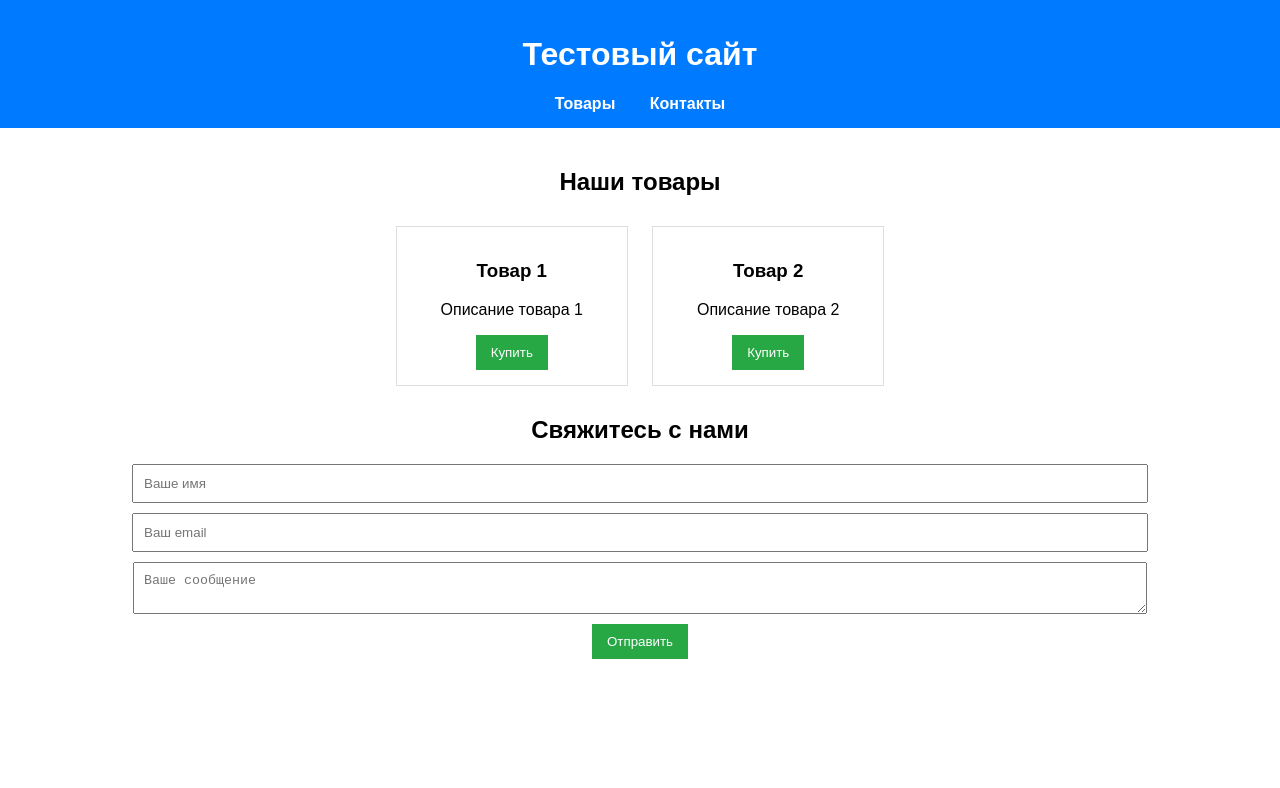
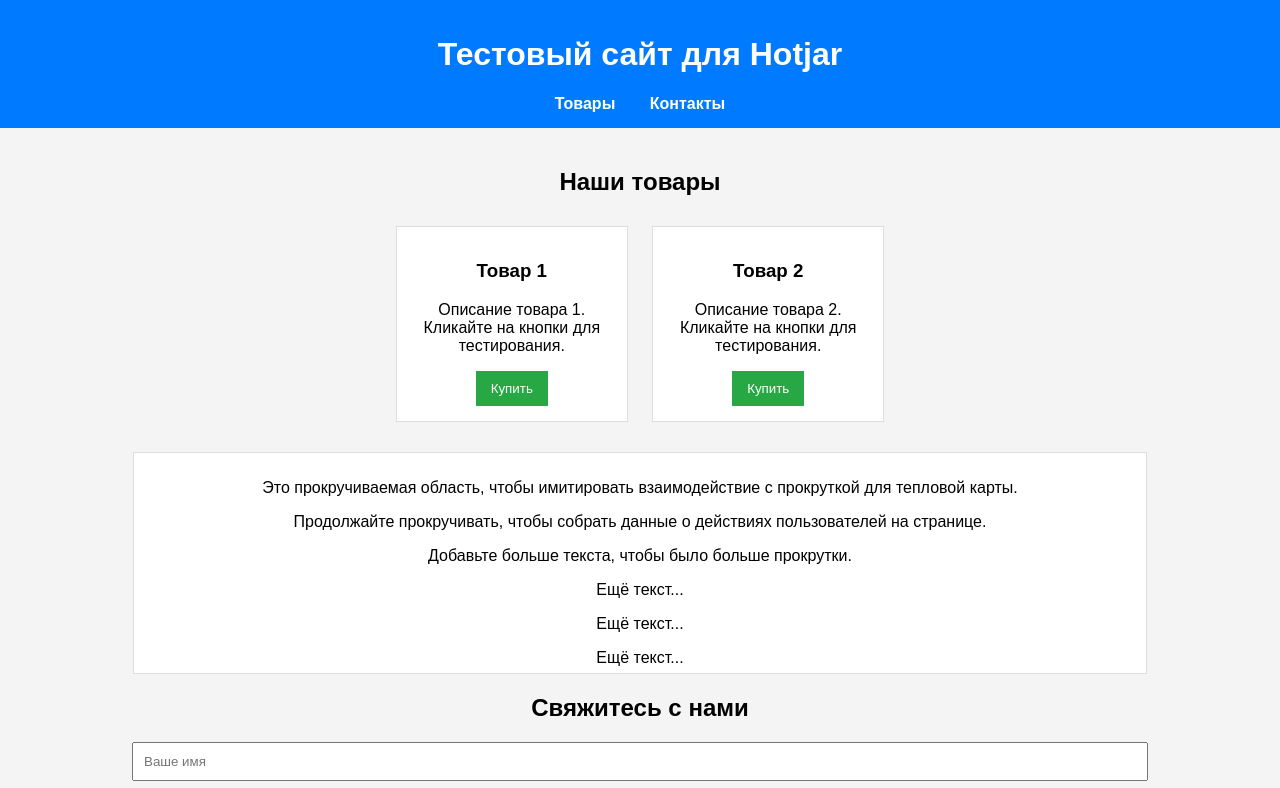
Before and after one commit to KhamitovRustam22z/usability-test-site, a plain HTML site: page index.html in a window 1280 px wide. Shown: the top 788 px of the page. Drawn offline with Linux system fonts and the light colour scheme.

Commit message:
Добавлен Hotjar3

```diff
--- a/index.html
+++ b/index.html
@@ -13,40 +13,115 @@
     </script>
     <meta charset="UTF-8">
     <meta name="viewport" content="width=device-width, initial-scale=1.0">
-    <title>Тестовый сайт</title>
+    <title>Тестовый сайт для Hotjar</title>
     <style>
-        body { font-family: Arial, sans-serif; margin: 0; padding: 0; text-align: center; }
-        header { background: #007bff; color: #fff; padding: 15px; }
-        nav a { color: white; margin: 0 15px; text-decoration: none; font-weight: bold; }
-        .container { padding: 20px; }
-        .card { display: inline-block; border: 1px solid #ddd; padding: 15px; margin: 10px; width: 200px; }
-        .cta { background: #28a745; color: white; padding: 10px 15px; border: none; cursor: pointer; }
-        .form input, .form textarea { display: block; width: 80%; margin: 10px auto; padding: 10px; }
+        body {
+            font-family: Arial, sans-serif;
+            margin: 0;
+            padding: 0;
+            text-align: center;
+            background-color: #f4f4f4;
+        }
+        header {
+            background: #007bff;
+            color: #fff;
+            padding: 15px;
+        }
+        nav a {
+            color: white;
+            margin: 0 15px;
+            text-decoration: none;
+            font-weight: bold;
+        }
+        .container {
+            padding: 20px;
+        }
+        .card {
+            display: inline-block;
+            border: 1px solid #ddd;
+            padding: 15px;
+            margin: 10px;
+            width: 200px;
+            background-color: #fff;
+            cursor: pointer;
+            transition: all 0.3s ease;
+        }
+        .card:hover {
+            box-shadow: 0 4px 8px rgba(0, 0, 0, 0.2);
+        }
+        .cta {
+            background: #28a745;
+            color: white;
+            padding: 10px 15px;
+            border: none;
+            cursor: pointer;
+            transition: background 0.3s ease;
+        }
+        .cta:hover {
+            background: #218838;
+        }
+        .form input, .form textarea {
+            display: block;
+            width: 80%;
+            margin: 10px auto;
+            padding: 10px;
+        }
+        .form button {
+            background: #ff5722;
+            color: white;
+            padding: 10px 15px;
+            border: none;
+            cursor: pointer;
+        }
+        .form button:hover {
+            background: #e64a19;
+        }
+        .scrollable {
+            height: 200px;
+            overflow-y: auto;
+            background: #fff;
+            border: 1px solid #ddd;
+            padding: 10px;
+            margin: 20px auto;
+            width: 80%;
+        }
     </style>
-
 </head>
 <body>
     <header>
-        <h1>Тестовый сайт</h1>
+        <h1>Тестовый сайт для Hotjar</h1>
         <nav>
             <a href="#products">Товары</a>
             <a href="#contact">Контакты</a>
         </nav>
     </header>
     <div class="container">
+        <!-- Товары -->
         <section id="products">
             <h2>Наши товары</h2>
             <div class="card">
                 <h3>Товар 1</h3>
-                <p>Описание товара 1</p>
+                <p>Описание товара 1. Кликайте на кнопки для тестирования.</p>
                 <button class="cta">Купить</button>
             </div>
             <div class="card">
                 <h3>Товар 2</h3>
-                <p>Описание товара 2</p>
+                <p>Описание товара 2. Кликайте на кнопки для тестирования.</p>
                 <button class="cta">Купить</button>
             </div>
         </section>
+
+        <!-- Прокручиваемый контейнер для симуляции прокрутки -->
+        <div class="scrollable">
+            <p>Это прокручиваемая область, чтобы имитировать взаимодействие с прокруткой для тепловой карты.</p>
+            <p>Продолжайте прокручивать, чтобы собрать данные о действиях пользователей на странице.</p>
+            <p>Добавьте больше текста, чтобы было больше прокрутки.</p>
+            <p>Ещё текст...</p>
+            <p>Ещё текст...</p>
+            <p>Ещё текст...</p>
+        </div>
+
+        <!-- Форма для сбора данных -->
         <section id="contact">
             <h2>Свяжитесь с нами</h2>
             <form class="form">
```
